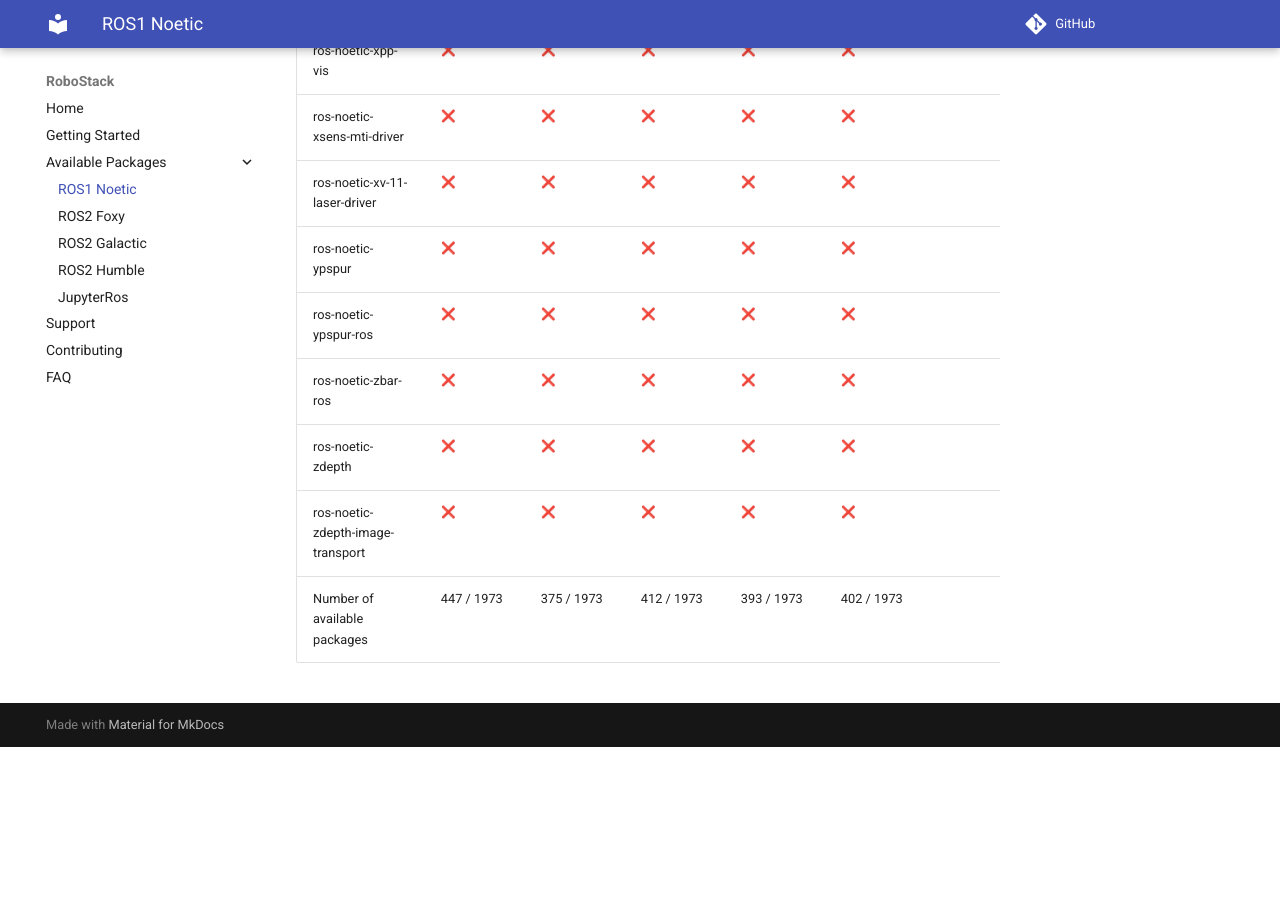
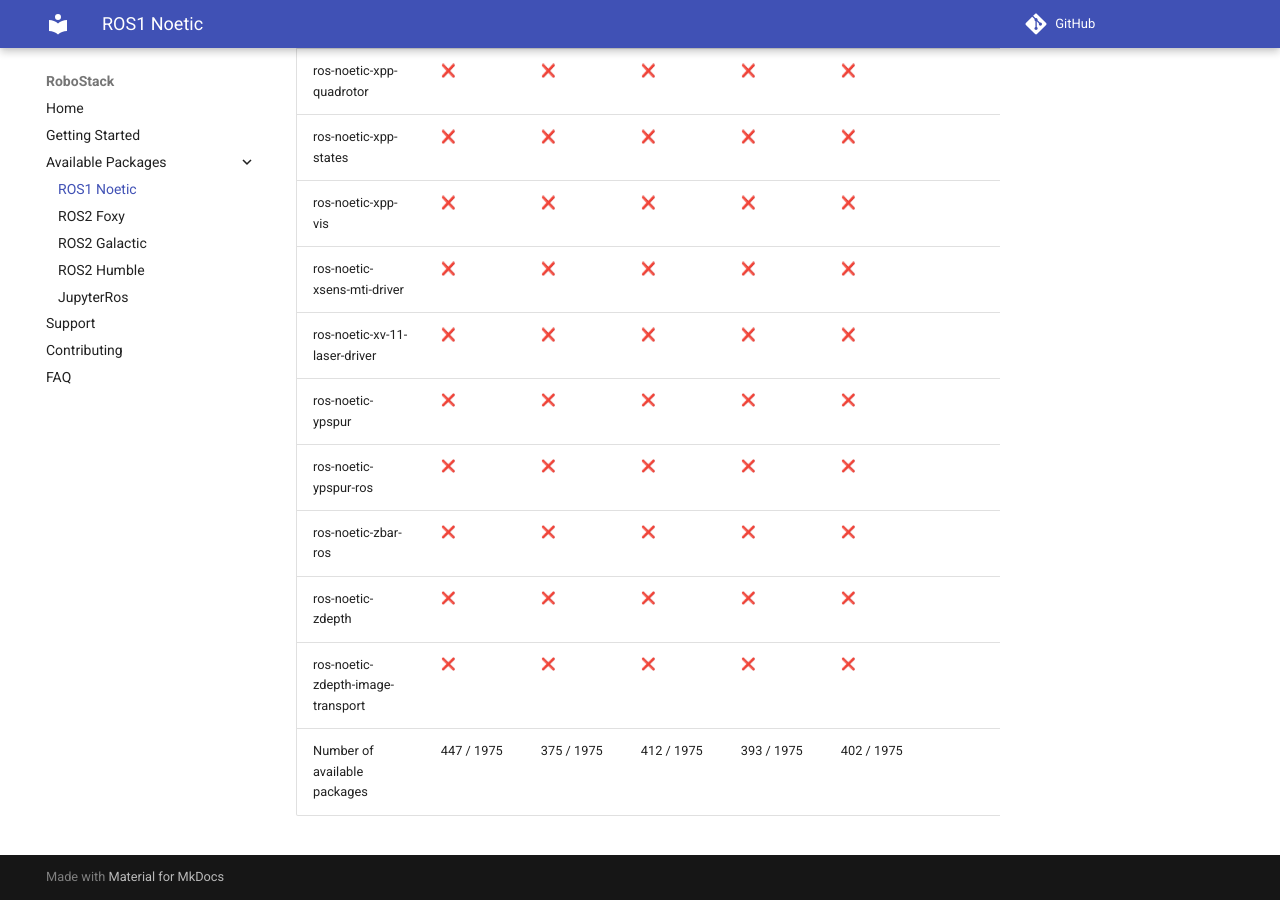
Before and after one commit to RoboStack/robostack.github.io, an MkDocs documentation site: the page built from docs/noetic.md, in a window 1280 px wide and 900 px high, scrolled down 141799 px. Built offline with MkDocs 1.6.1 and Material for MkDocs 9.7.7, drawn with Linux system fonts in a browser that asks for light colours; emoji names are drawn with the system emoji font; comment, search, counter and statistics services are not loaded; before the commit the page ends 142546 px from its top, so only the background shows below that; some of the changed text lies outside the part shown.

Commit message:
Update tables

```diff
--- a/docs/noetic.md
+++ b/docs/noetic.md
@@ -1973,4 +1975,4 @@
 | ros-noetic-zbar-ros | :x: { data-sort='0' } | :x: { data-sort='0' } | :x: { data-sort='0' } | :x: { data-sort='0' } | :x: { data-sort='0' } |   |
 | ros-noetic-zdepth | :x: { data-sort='0' } | :x: { data-sort='0' } | :x: { data-sort='0' } | :x: { data-sort='0' } | :x: { data-sort='0' } |   |
 | ros-noetic-zdepth-image-transport | :x: { data-sort='0' } | :x: { data-sort='0' } | :x: { data-sort='0' } | :x: { data-sort='0' } | :x: { data-sort='0' } |   |
-| Number of available packages |  447 / 1973 | 375 / 1973 | 412 / 1973 | 393 / 1973 | 402 / 1973 |
+| Number of available packages |  447 / 1975 | 375 / 1975 | 412 / 1975 | 393 / 1975 | 402 / 1975 |
```
Also changed, not shown: other parts of docs/noetic.md (+2 -0 lines).
